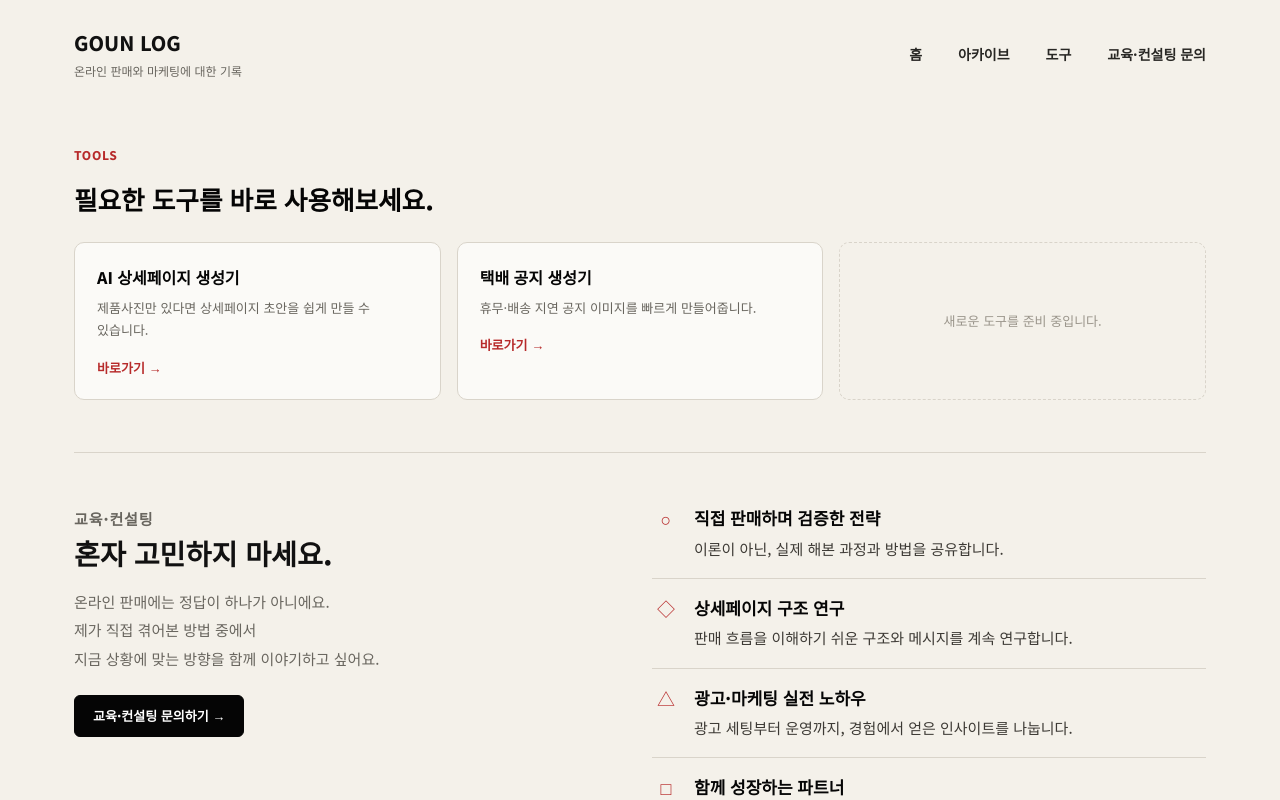
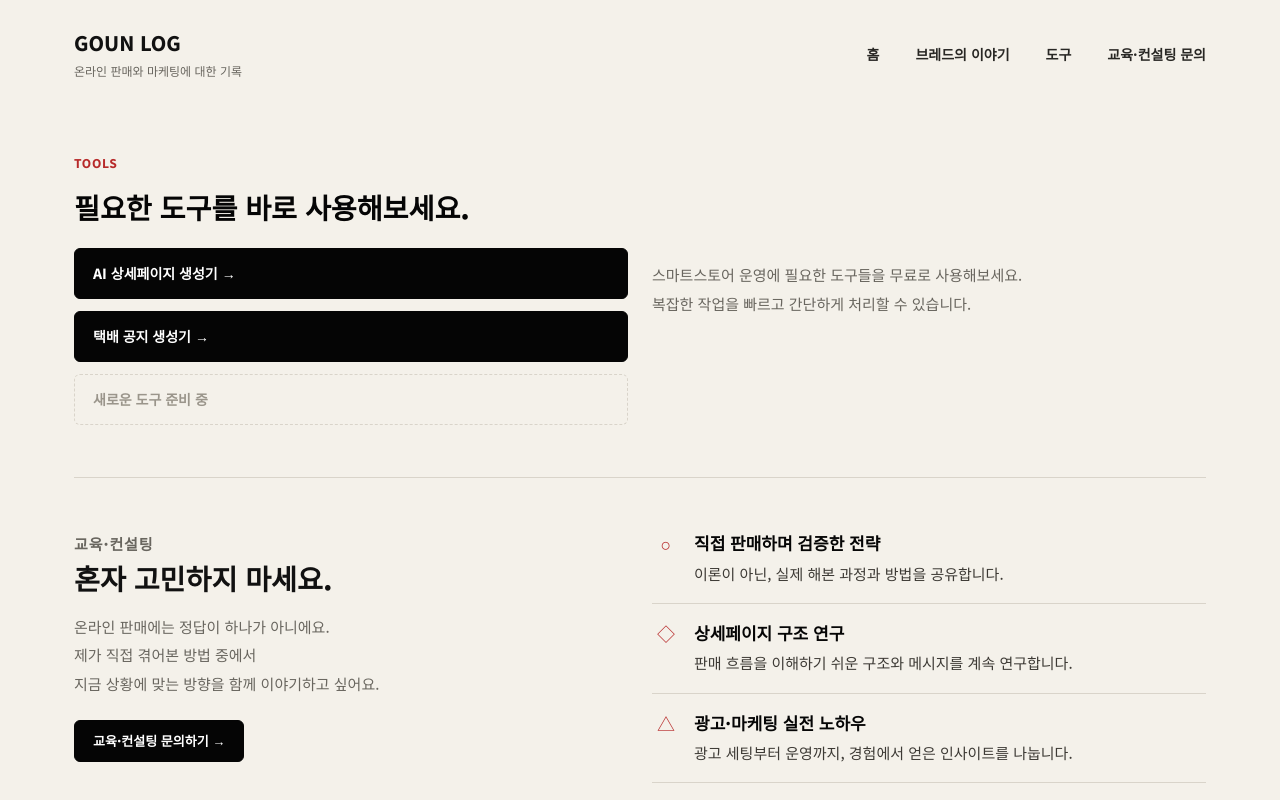
Before and after one commit to goun-0728/goun-log, a Next.js app: page / in a window 1280 px wide. Shown: the top 800 px of the page. Built offline with nearby package versions, Linux system fonts and the light colour scheme; no server answers.

Commit message:
네비게이션 메뉴명 변경, 도구 섹션 레이아웃 2단으로 변경

```diff
--- a/app/globals.css
+++ b/app/globals.css
@@ -74,63 +74,63 @@ button, input, textarea, select { font: inherit; }
   text-transform: uppercase;
 }
 .home-tools {
-  padding: 44px 0 52px;
+  display: grid;
+  grid-template-columns: minmax(0, 1fr) minmax(0, 1fr);
+  gap: 24px;
+  align-items: start;
+  padding: 52px 0;
   border-bottom: 1px solid var(--line);
 }
-.home-tools h2 {
-  margin: 0 0 24px;
-  font-size: clamp(20px, 2vw, 26px);
+.home-tools-list {
+  min-width: 0;
+}
+.home-tools-list h2 {
+  margin: 0 0 16px;
+  font-size: clamp(22px, 2.2vw, 30px);
   font-weight: 800;
+  line-height: 1.35;
   color: var(--ink);
   word-break: keep-all;
 }
-.home-tools-grid {
-  display: grid;
-  grid-template-columns: repeat(3, minmax(0, 1fr));
-  gap: 16px;
-}
-.home-tool-card {
+.home-tools-buttons {
   display: flex;
   flex-direction: column;
-  align-items: flex-start;
-  padding: 22px;
-  border: 1px solid var(--line);
-  border-radius: 10px;
-  background: var(--surface);
-  transition: border-color 0.15s ease;
+  gap: 12px;
+  margin-top: 22px;
 }
-.home-tool-card:hover { border-color: var(--accent-red); }
-.home-tool-card h3 {
-  margin: 0 0 8px;
-  font-size: 16px;
+.home-tools-btn {
+  display: block;
+  padding: 14px 18px;
+  border: 1px solid var(--ink);
+  background: var(--ink);
+  color: #fff;
+  font-size: 14px;
   font-weight: 800;
-  color: var(--ink);
+  border-radius: 6px;
 }
-.home-tool-card p {
+.home-tools-btn:hover { background: #2a2a2a; }
+.home-tools-btn-soon {
+  display: block;
+  padding: 14px 18px;
+  border: 1px dashed var(--line);
+  color: var(--faint);
+  font-size: 14px;
+  font-weight: 700;
+  border-radius: 6px;
+}
+.home-tools-desc {
+  min-width: 0;
+  display: flex;
+  align-items: center;
+  height: 100%;
+}
+.home-tools-desc p {
   margin: 0;
   color: var(--muted);
-  font-size: 13px;
-  line-height: 1.7;
+  font-size: 15px;
+  line-height: 1.9;
   word-break: keep-all;
 }
-.home-tool-btn {
-  margin-top: 16px;
-  font-size: 13px;
-  font-weight: 800;
-  color: var(--accent-red);
-}
-.home-tool-card-empty {
-  align-items: center;
-  justify-content: center;
-  min-height: 128px;
-  border-style: dashed;
-  background: transparent;
-}
-.home-tool-card-empty p {
-  text-align: center;
-  color: var(--faint);
-}
-.home-tool-card-empty:hover { border-color: var(--line); }
 
 /* ─── CONSULT ─── */
 .home-consult {
@@ -575,9 +575,8 @@ button, input, textarea, select { font: inherit; }
 @media (max-width: 860px) {
   .site-header { flex-direction: column; align-items: flex-start; padding-top: 18px; }
   .site-nav { width: 100%; justify-content: space-between; gap: 10px; overflow-x: auto; padding-bottom: 4px; white-space: nowrap; }
-  .home-consult { grid-template-columns: 1fr; gap: 28px; }
+  .home-consult, .home-tools { grid-template-columns: 1fr; gap: 28px; }
   .latest-card-grid { grid-template-columns: repeat(2, minmax(0, 1fr)); }
-  .home-tools-grid { grid-template-columns: repeat(2, minmax(0, 1fr)); }
   .site-footer-grid { grid-template-columns: 1fr; gap: 28px; }
   .page-grid { grid-template-columns: 1fr; gap: 32px; padding-top: 32px; }
   .article-list-item { grid-template-columns: 1fr; }
@@ -595,10 +594,8 @@ button, input, textarea, select { font: inherit; }
 /* ─── RESPONSIVE 520px ─── */
 @media (max-width: 520px) {
   .home-page, .page-grid, .simple-page, .admin-page, .admin-auth-page { padding-left: 16px; padding-right: 16px; }
-  .home-consult { padding: 32px 0; }
+  .home-consult, .home-tools { padding: 32px 0; }
   .latest-card-grid { grid-template-columns: 1fr; }
-  .home-tools { padding: 32px 0; }
-  .home-tools-grid { grid-template-columns: 1fr; }
   .site-footer-grid { grid-template-columns: 1fr; }
   .home-stat-item { padding: 12px 6px; }
   .home-stat-item strong { font-size: clamp(14px, 5vw, 18px); }
--- a/app/page.tsx
+++ b/app/page.tsx
@@ -22,26 +22,24 @@ export default async function Home() {
 
       {/* ① 도구 바로가기 */}
       <section className="home-tools" aria-labelledby="tools-title">
-        <p className="home-eyebrow">Tools</p>
-        <h2 id="tools-title">필요한 도구를 바로 사용해보세요.</h2>
-        <div className="home-tools-grid">
-          <div className="home-tool-card">
-            <h3>AI 상세페이지 생성기</h3>
-            <p>제품사진만 있다면 상세페이지 초안을 쉽게 만들 수 있습니다.</p>
-            <a href={generatorUrl} target="_blank" rel="noopener noreferrer" className="home-tool-btn">
-              바로가기 →
+        <div className="home-tools-list">
+          <p className="home-eyebrow">Tools</p>
+          <h2 id="tools-title">필요한 도구를 바로 사용해보세요.</h2>
+          <div className="home-tools-buttons">
+            <a href={generatorUrl} target="_blank" rel="noopener noreferrer" className="home-tools-btn">
+              AI 상세페이지 생성기 →
             </a>
+            <Link href="/tools/delivery-notice" className="home-tools-btn">
+              택배 공지 생성기 →
+            </Link>
+            <span className="home-tools-btn-soon">새로운 도구 준비 중</span>
           </div>
-          <div className="home-tool-card">
-            <h3>택배 공지 생성기</h3>
-            <p>휴무·배송 지연 공지 이미지를 빠르게 만들어줍니다.</p>
-            <Link href="/tools/delivery-notice" className="home-tool-btn">
-              바로가기 →
-            </Link>
-          </div>
-          <div className="home-tool-card home-tool-card-empty">
-            <p>새로운 도구를 준비 중입니다.</p>
-          </div>
+        </div>
+        <div className="home-tools-desc">
+          <p>
+            스마트스토어 운영에 필요한 도구들을 무료로 사용해보세요.<br />
+            복잡한 작업을 빠르고 간단하게 처리할 수 있습니다.
+          </p>
         </div>
       </section>
 
--- a/components/SiteHeader.tsx
+++ b/components/SiteHeader.tsx
@@ -2,7 +2,7 @@ import Link from "next/link";
 
 const navItems = [
   { href: "/", label: "홈" },
-  { href: "/archive", label: "아카이브" },
+  { href: "/archive", label: "브레드의 이야기" },
   { href: "/tools", label: "도구" },
   { href: "/contact", label: "교육·컨설팅 문의" },
 ];
```
Also changed, not shown: .claude/settings.local.json.
